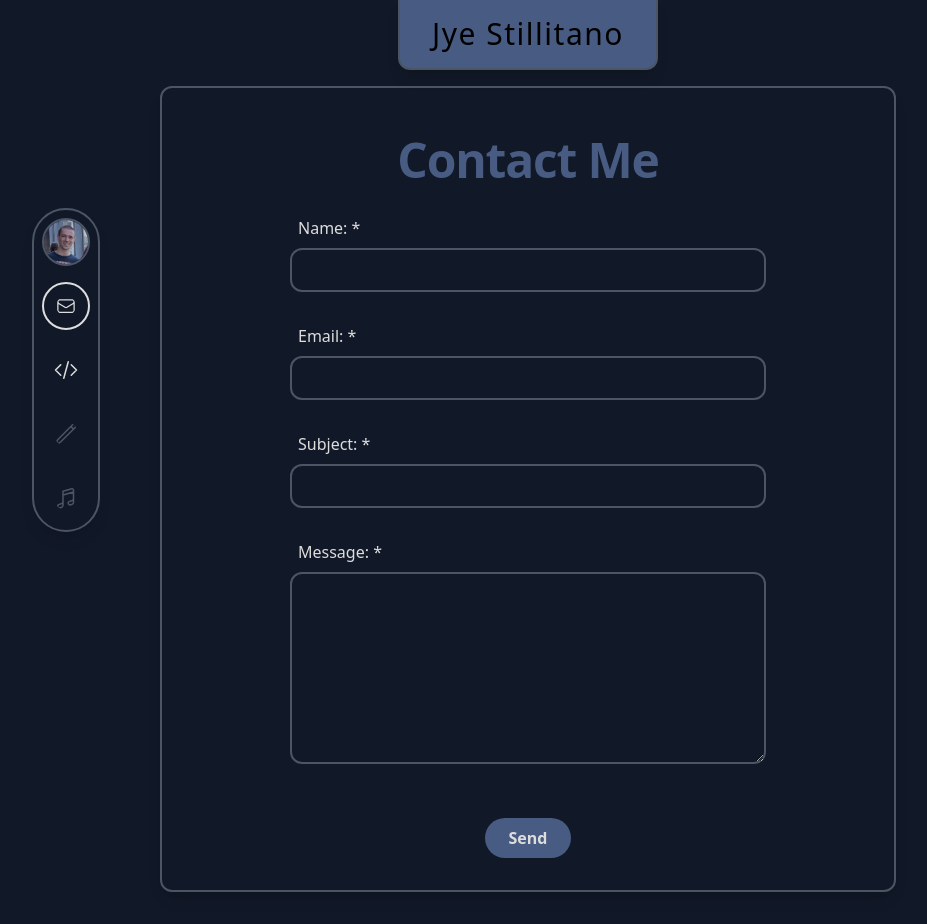
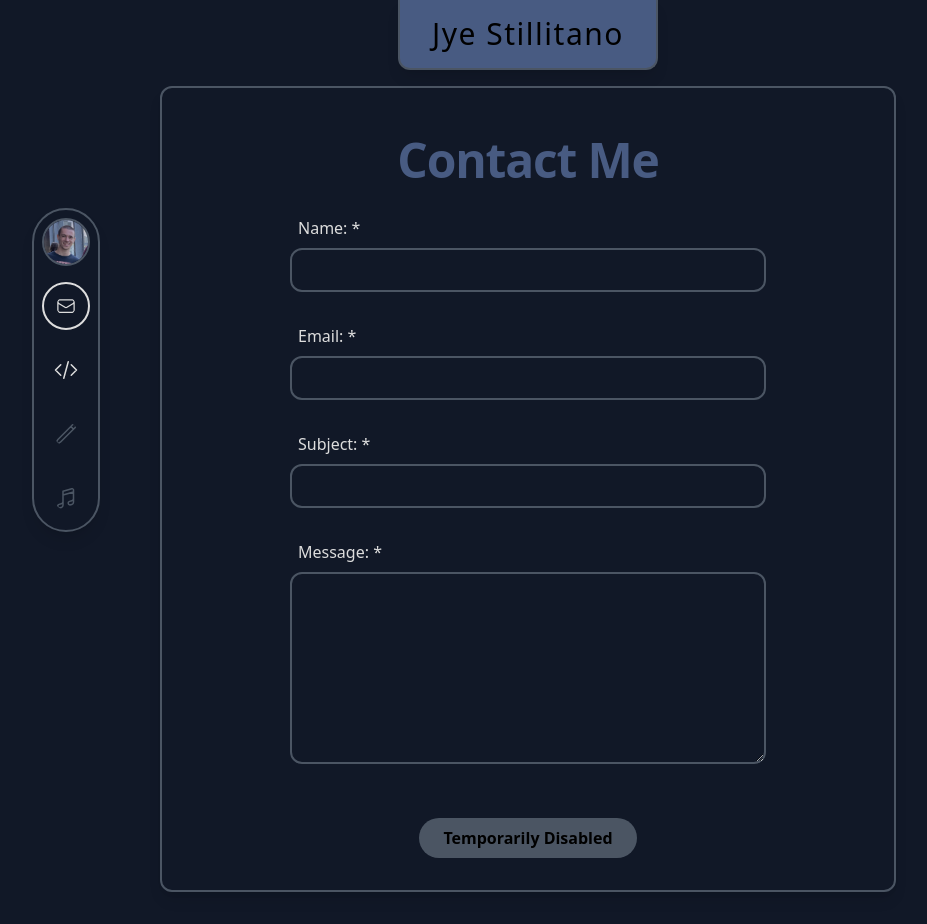
Before and after one commit to JyeStillitano/portoflio-tailwind, a Next.js app: page /contact in a window 1280 px wide. Shown: the whole page, without its empty margins (112-1039 px from the left). Built offline with nearby package versions, Linux system fonts and the light colour scheme.

Commit message:
Temporarily disabled MailForm.

```diff
--- a/components/MailForm.tsx
+++ b/components/MailForm.tsx
@@ -5,7 +5,7 @@ import { ToastContainer, Zoom, toast } from "react-toastify";
 import "react-toastify/dist/ReactToastify.css";
 
 export default function MailForm() {
-  const [sending, setIsSending] = useState(false);
+  const [sending, setIsSending] = useState(true);
 
   // Handles the submission of the contact form and appropriate API call.
   async function handleSubmit(event: FormEvent<HTMLFormElement>) {
@@ -116,7 +116,7 @@ export default function MailForm() {
       <div className="flex justify-center">
         <input
           type="submit"
-          value="Send"
+          value="Temporarily Disabled"
           disabled={sending}
           className="m-4 rounded-full bg-primary px-6 py-2 font-semibold text-content hover:cursor-pointer hover:bg-black hover:shadow-lg disabled:cursor-not-allowed disabled:bg-disabled disabled:text-black"
         />
```
